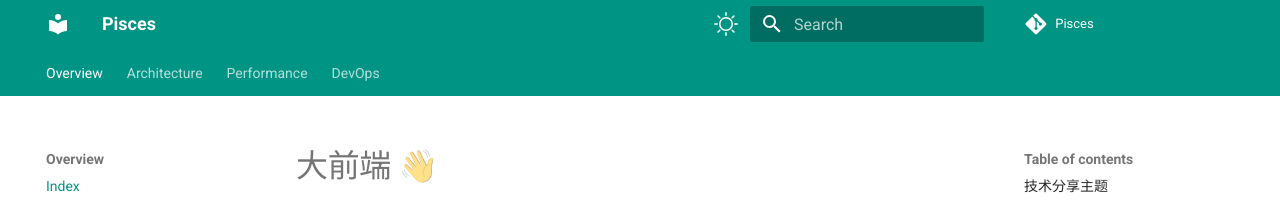
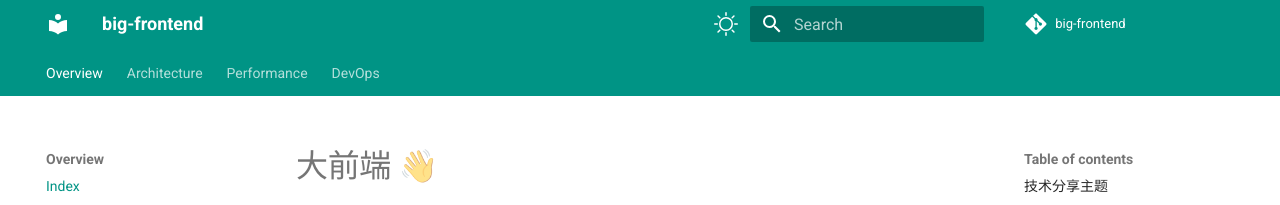
Before and after one commit to big-frontend/.github, an MkDocs documentation site: the page built from docs/README.md, in a window 1280 px wide. Shown: the top 205 px of the page. Built offline with MkDocs 1.6.1 and Material for MkDocs 9.7.7, drawn with Linux system fonts in a browser that asks for light colours; comment, search, counter and statistics services are not loaded.

Commit message:
Update mkdocs.yml

```diff
--- a/mkdocs.yml
+++ b/mkdocs.yml
@@ -1,8 +1,8 @@
-site_name: Pisces
-site_url: https://big-frontend.github.io/pisces
-site_description: Pisces
-repo_name: Pisces
-repo_url: https://github.com/big-frontend/pisces
+site_name: big-frontend
+site_url: https://big-frontend.github.io/.github/
+site_description: big-frontend
+repo_name: big-frontend
+repo_url: https://github.com/big-frontend/.github
 site_author: electrolyteJ
 remote_branch: gh-pages
 edit_uri: ""
```
